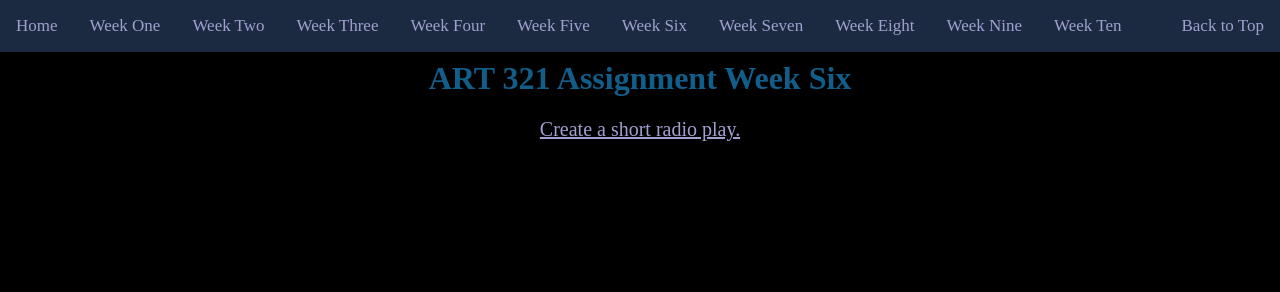
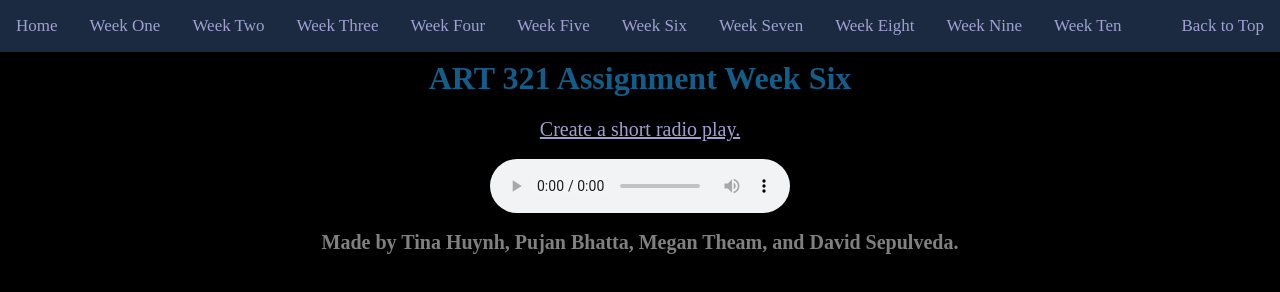
Before and after one commit to Doxol/doxol.github.io, a plain HTML site: page W6.html in a window 1280 px wide. Drawn offline with Linux system fonts and the light colour scheme.

Commit message:
Radio play.

```diff
--- a/W6.html
+++ b/W6.html
@@ -26,7 +26,12 @@
 	<h1 class="main" style="color:#125E8A">ART 321 Assignment Week Six</h1>
 
 	<div class="main">
-		<a href="http://people.ucalgary.ca/~jparker/art321/assignments/assignmentWeek6.txt" style="color:#a0a0d0; font-size: 20px;">Create a short radio play.</a>
+		<a href="http://people.ucalgary.ca/~jparker/art321/assignments/assignmentWeek6.txt" style="color:#a0a0d0; font-size: 20px;">Create a short radio play.</a><br/><br/>
+		<audio controls="controls" src="imgs/ART321RADIO.mp3">
+        	Your browser does not support the HTML5 Audio element.
+    	</audio>
+    	<h1 class="mainh1" style="font-size: 20px; color:grey"> Made by Tina Huynh, Pujan Bhatta, Megan Theam, and David Sepulveda. </h1>
 	</div>
 
+
 </body>
```
Also changed, not shown: 1 other file.
